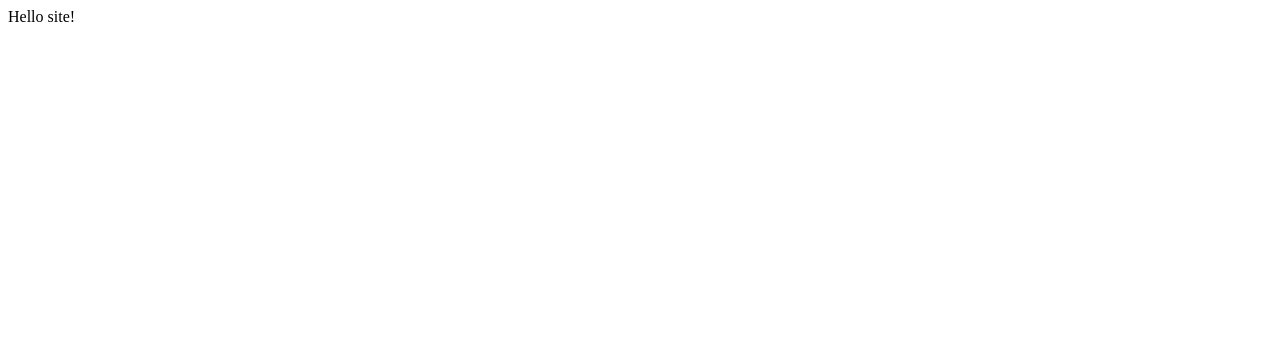
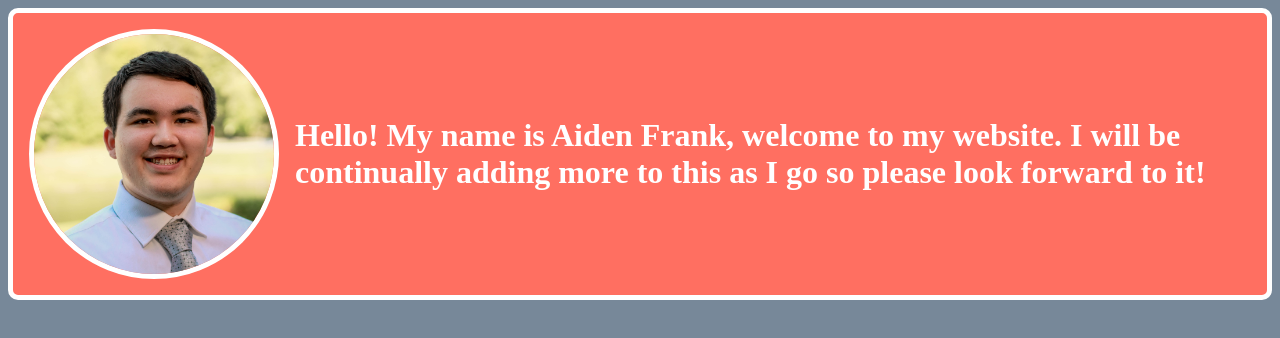
Before and after one commit to AidenFrank/aidenfrank, a plain HTML site: page index.html in a window 1280 px wide. Drawn offline with Linux system fonts and the light colour scheme.

Commit message:
Added start of styling and basic responsiveness

```diff
--- a/index.html
+++ b/index.html
@@ -4,9 +4,18 @@
         <meta charset="utf-8">
         <title>Aiden Frank</title>
         <link rel="icon" type="image/x-icon" href="assets/logo.ico">
+        <link rel="stylesheet" href="style.css">
         <meta name="viewport" content="width=device-width,initial-scale=1" />
     </head>
     <body>
-        Hello site!
+        <div class="content">
+            <div class="navigation"></div>
+            <section class="home">
+                <section class="introduction">
+                    <img class="pfp" src="assets/aiden.jpg">
+                    <h1 class="introduction-text">Hello! My name is Aiden Frank, welcome to my website. I will be continually adding more to this as I go so please look forward to it!</h1>
+                </section>
+            </section>
+        </div>
     </body>
 </html>
--- /dev/null
+++ b/style.css
@@ -0,0 +1,68 @@
+body {
+    align-items: center;
+    background-color: lightslategrey;
+}
+
+.content {
+    background-color: #FF6f61;
+    border-color: white;
+    border-style: solid;
+    border-width: 5px;
+    border-radius: 10px;
+    padding: 1rem;
+    margin: auto;
+    color: white;
+    font-family: 'Nunito', serif;
+    min-width: 300px;
+}
+
+.pfp {
+    width: 15rem;
+    object-fit: cover;
+    border-color: white;
+    border-style: solid;
+    border-width: 5px;
+    border-radius: 50%;
+}
+
+.introduction {
+    display: flex;
+    flex-direction: column;
+    justify-content: center;
+    align-items: center;
+}
+
+.introduction-text {
+    margin: 1rem;
+    font-size: 1.5rem;
+}
+
+@media only screen and (min-width: 1200px) {
+
+    .content {
+        background-color: #FF6f61;
+        border-color: white;
+        border-style: solid;
+        border-width: 5px;
+        border-radius: 10px;
+        padding: 1rem;
+        margin: auto;
+        color: white;
+        font-family: 'Nunito', serif;
+        min-width: 300px;
+    }
+
+    .pfp {
+        max-width: 20rem;
+        min-width: 15rem;
+        width: 20%;
+    }
+
+    .introduction {
+        flex-direction: row;
+    }
+
+    .introduction-text {
+        font-size: 2rem;
+    }
+}
```
Also changed, not shown: assets/aiden.jpg (added).
